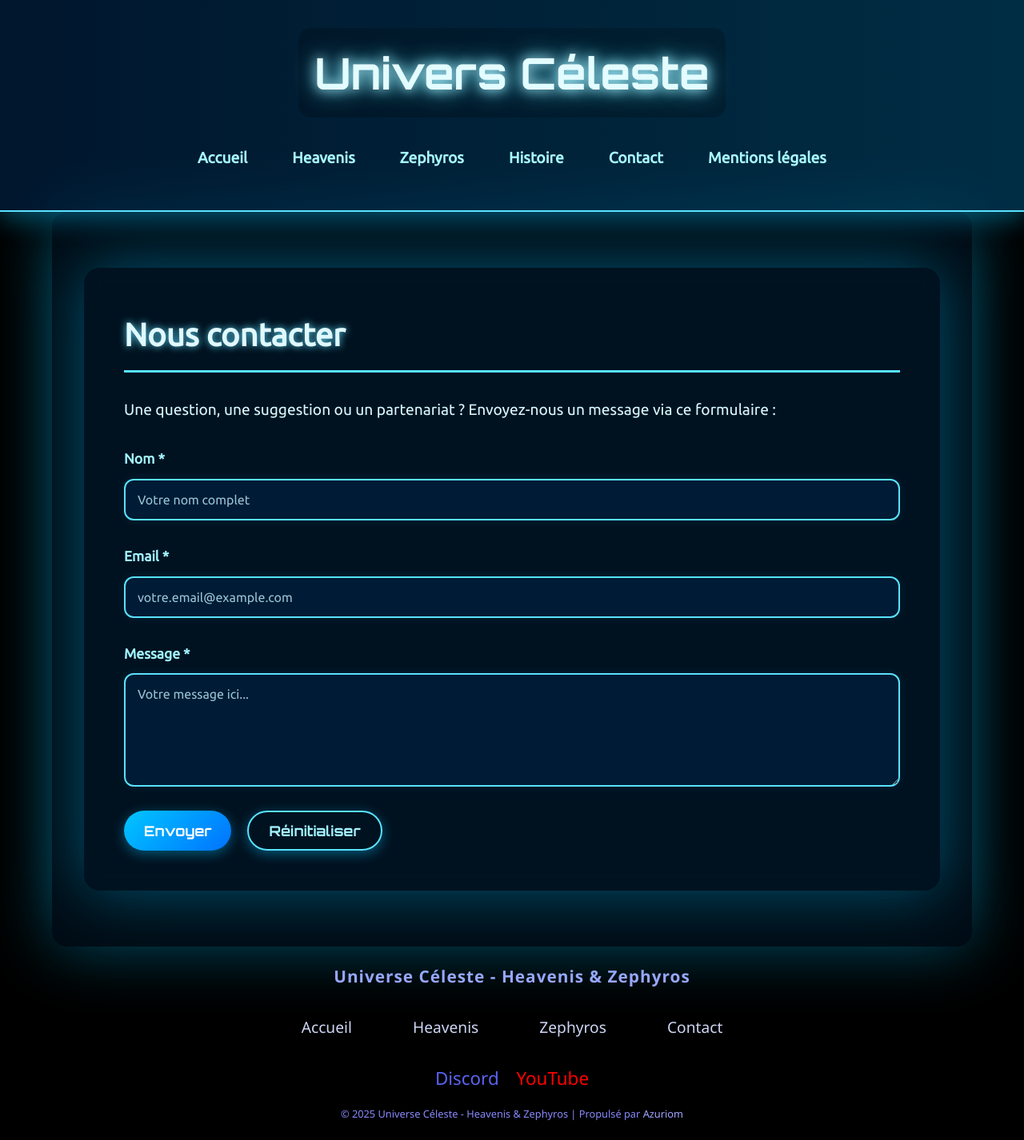
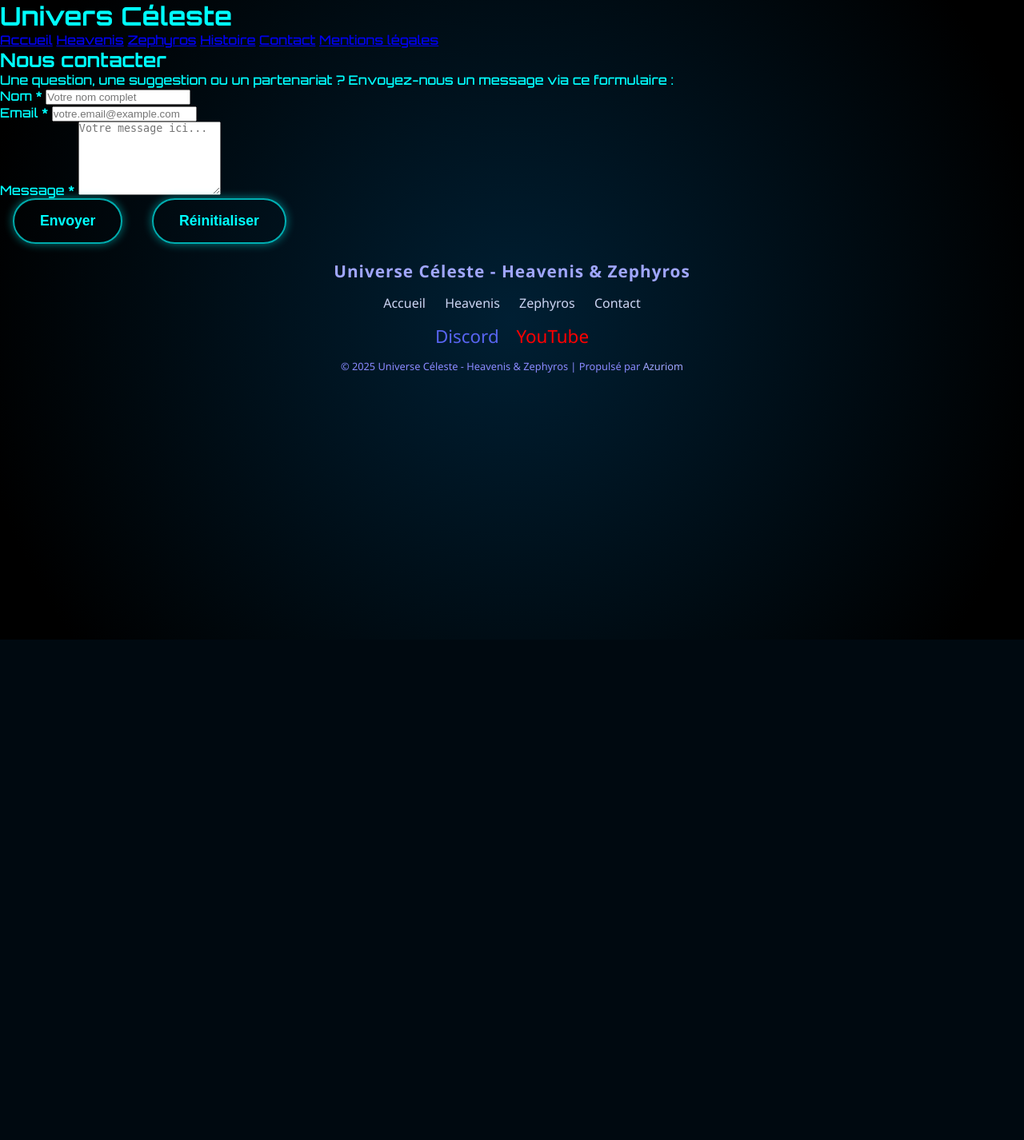
Before and after one commit to cedmystyx/heavenis, a PHP site: page /contact.html in a window 1280 px wide. Shown: the whole page at 80% size. After the commit the page ends 800 px from the top, so only its background shows below. Run offline with PHP 8.4, Linux system fonts and the light colour scheme; some libraries are stand-ins or nearby versions.

Commit message:
Update style.css

```diff
--- a/style.css
+++ b/style.css
@@ -1,371 +1,163 @@
-/* ----- VARIABLES CSS ----- */
-:root {
-    --main-bg: linear-gradient(145deg, #020d19, #0a1c2e);
-    --header-glow-start: #a8f0ff;
-    --header-glow-end: #c5faff;
-    --header-shadow-start: #70e0ff;
-    --header-shadow-end: #5ad3f2;
-    --header-text-color: #e3fcff;
-    --header-bg-gradient: linear-gradient(to right, rgba(0, 30, 60, 0.75), rgba(0, 45, 75, 0.75), rgba(0, 60, 90, 0.75));
-    --border-accent: #58e3ff;
-    --form-bg: rgba(0, 30, 60, 0.75);
-    --btn-gradient: linear-gradient(135deg, #00c6ff, #0072ff);
-    --btn-gradient-hover: linear-gradient(135deg, #00d4ff, #008cff);
-    --text-main: #d7f9ff;
-    --text-secondary: #a2f4ff;
-    --text-placeholder: #bdefffcc;
-    --shadow-main: rgba(0, 195, 255, 0.4);
-    --shadow-hover: rgba(0, 225, 255, 0.6);
-    --font-title: 'Orbitron', sans-serif;
-    --font-base: 'Ubuntu', sans-serif;
-}
+/* Police */
+@import url('https://fonts.googleapis.com/css2?family=Orbitron:wght@700&display=swap');
 
-/* ----- POLICES ----- */
-@import url('https://fonts.googleapis.com/css2?family=Orbitron:wght@500;800&family=Ubuntu&display=swap');
-
-/* ----- RESET ET BASE ----- */
+/* Reset */
 * {
   margin: 0;
   padding: 0;
   box-sizing: border-box;
-    scroll-behavior: smooth;
 }
 
-body {
-    font-family: var(--font-base);
-    background: #000000;
-    color: #f0faff;
-    min-height: 100vh;
-    line-height: 1.7;
-    overflow-x: hidden;
-    transition: background 0.6s ease, color 0.3s ease;
-    background-size: cover;
-    background-attachment: fixed;
+/* Base */
+html, body {
+  height: 100%;
+  background: radial-gradient(circle at center, #001f33 0%, #000000 90%);
+  font-family: 'Orbitron', monospace;
+  overflow: hidden;
+  cursor: crosshair;
+  color: #0ff;
+  user-select: none;
 }
 
-/* ----- EN-TÊTE ----- */
-header {
-    background: var(--header-bg-gradient);
-    padding: 35px 20px;
-    box-shadow: 0 8px 30px var(--shadow-main);
-    text-align: center;
-    position: sticky;
-    top: 0;
-    z-index: 1000;
-    border-bottom: 2px solid var(--border-accent);
-    backdrop-filter: blur(8px);
+/* Canvas container */
+#canvas-container {
+  position: fixed;
+  inset: 0;
+  z-index: 0;
 }
 
-header h1 {
-    font-family: var(--font-title);
-    font-size: 3.4em;
-    color: var(--header-text-color);
-    text-shadow: 0 0 20px var(--header-shadow-start), 0 0 40px var(--header-shadow-end);
-    animation: glowPulse 3s infinite alternate;
-    background: rgba(0, 0, 0, 0.2);
-    padding: 10px 20px;
-    border-radius: 15px;
-    display: inline-block;
+/* Contenu principal */
+.content {
+  position: relative;
+  z-index: 10;
+  text-align: center;
+  padding: 3rem 1rem;
+  max-width: 900px;
+  margin: 0 auto;
+  top: 35vh;
+  animation: fadeInUp 2s ease forwards;
 }
 
-/* ----- ANIMATIONS HEADER ----- */
-@keyframes glowPulse {
-    0%   { text-shadow: 0 0 10px var(--header-glow-start), 0 0 20px var(--border-accent); }
-    100% { text-shadow: 0 0 25px var(--header-glow-end), 0 0 50px var(--border-accent); }
+/* Titre glitch */
+h1.glitch {
+  font-size: 4.5rem;
+  font-weight: 900;
+  position: relative;
+  color: #0ff;
+  letter-spacing: 10px;
+  user-select: none;
+  animation: flicker 3s infinite alternate;
 }
 
-/* ----- NAVIGATION ----- */
-nav {
-    margin-top: 20px;
-    display: flex;
-    justify-content: center;
-    flex-wrap: wrap;
-    gap: 12px;
+/* Glitch effets */
+h1.glitch::before,
+h1.glitch::after {
+  content: attr(data-text);
+  position: absolute;
+  left: 0; top: 0;
+  width: 100%;
+  opacity: 0.7;
+  clip-path: polygon(0 0, 100% 0, 100% 45%, 0 45%);
 }
 
-nav a {
-    color: #a8faff;
-    text-decoration: none;
-    margin: 0;
-    font-weight: bold;
-    font-size: 1.2em;
-    padding: 12px 20px;
-    border-radius: 30px;
-    transition: all 0.4s ease;
-    border: 2px solid transparent;
-    white-space: nowrap;
-    box-sizing: border-box;
+h1.glitch::before {
+  left: 2px;
+  text-shadow: -2px 0 #0ff;
+  animation: glitchTop 3s infinite alternate;
 }
 
-nav a:hover {
-    background: rgba(255, 255, 255, 0.1);
-    color: #ffffff;
-    border-color: var(--border-accent);
-    box-shadow: 0 0 15px var(--shadow-hover);
+h1.glitch::after {
+  left: -2px;
+  top: 2px;
+  text-shadow: -2px 0 #f0f;
+  animation: glitchBottom 3s infinite alternate;
 }
 
-/* ----- CONTENU PRINCIPAL ----- */
-main {
-    padding: 70px 40px;
-    max-width: 1150px;
-    margin: auto;
-    background: rgba(0, 20, 35, 0.6);
-    border-radius: 20px;
-    box-shadow: 0 0 80px var(--shadow-main);
-    backdrop-filter: blur(14px);
-    animation: fadeIn 1s ease-in-out;
+/* Sous-titre */
+.subtitle {
+  font-size: 1.5rem;
+  margin-top: 15px;
+  color: #55ffffcc;
+  text-shadow: 0 0 8px #00ffffaa;
+  user-select: none;
 }
 
-@keyframes fadeIn {
-    from { opacity: 0; transform: translateY(30px); }
-    to { opacity: 1; transform: translateY(0); }
-}
-
-h2 {
-    color: #e0f9ff;
-    font-size: 2.5em;
-    margin-bottom: 30px;
-    border-bottom: 3px solid var(--border-accent);
-    padding-bottom: 10px;
-    text-shadow: 0 0 10px var(--header-shadow-end);
-}
-
-p, li {
-    font-size: 1.2em;
-    margin-bottom: 20px;
-    color: var(--text-main);
-}
-
-.footer-celeste {
-  background: linear-gradient(145deg, rgba(25, 10, 50, 0.95), rgba(10, 5, 30, 0.95));
-  backdrop-filter: blur(6px);
-  color: #cfd9ff;
-  padding: 40px 20px 20px;
-  border-top: 2px solid rgba(180, 200, 255, 0.1);
-  font-family: 'Ubuntu', sans-serif;
-}
-
-.footer-wrapper {
-  display: flex;
-  flex-wrap: wrap;
-  justify-content: space-between;
-  gap: 30px;
-  max-width: 1200px;
-  margin: 0 auto;
-}
-
-.footer-column {
-  flex: 1 1 250px;
-}
-
-.footer-column h3,
-.footer-column h4 {
-  color: #e0eaff;
-  font-family: 'Orbitron', sans-serif;
-  margin-bottom: 10px;
-}
-
-.footer-column ul {
-  list-style: none;
-  padding: 0;
-  margin: 0;
-}
-
-.footer-column ul li {
-  margin-bottom: 8px;
-}
-
-.footer-column a {
-  color: #c0d0ff;
-  text-decoration: none;
-  transition: color 0.3s ease;
-}
-
-.footer-column a:hover {
-  color: #88ccff;
-}
-
-.footer-social-icons {
-  display: flex;
-  gap: 15px;
-  font-size: 1.6em;
-}
-
-.footer-social-icons a {
-  color: #c0d0ff;
-  transition: transform 0.3s, color 0.3s;
-}
-
-.footer-social-icons a:hover {
-  color: #ffffff;
-  transform: scale(1.2);
-}
-
-.footer-bottom {
-  text-align: center;
-  margin-top: 30px;
-  font-size: 0.9em;
-  color: #999;
-}
-
-/* ----- RESPONSIVE DESIGN ----- */
-@media (max-width: 1024px) {
-    main {
-        padding: 50px 30px;
-    }
-    header h1 {
-        font-size: 2.8em;
-        padding: 8px 16px;
-    }
-    nav a {
-        font-size: 1.1em;
-        padding: 10px 16px;
-    }
-    .theme-selector {
-        top: 15px;
-        right: 15px;
-        padding: 10px 16px;
-        max-width: 80vw;
-    }
-}
-
-@media (max-width: 768px) and (min-width: 481px) {
-    header h1 {
-        font-size: 2.5em;
-        padding: 8px 14px;
-    }
-    nav {
-        gap: 10px;
-    }
-    nav a {
-        font-size: 1em;
-        padding: 8px 14px;
-    }
-    main {
-        padding: 40px 25px;
-        max-width: 95%;
-        border-radius: 15px;
-    }
-    .theme-selector {
-        /* continue selon besoin */
-    }
-}
-
-/* ----- FORMULAIRE DE CONTACT ----- */
-.contact-section {
-    background: rgba(0, 20, 35, 0.7);
-    padding: 50px;
-    border-radius: 20px;
-    box-shadow: 0 0 80px var(--shadow-main);
-    backdrop-filter: blur(10px);
-    animation: fadeIn 1s ease-in-out;
-}
-
-.contact-form {
-    display: flex;
-    flex-direction: column;
-    gap: 30px;
-    margin-top: 30px;
-}
-
-.form-group {
-    display: flex;
-    flex-direction: column;
-}
-
-.form-group label {
-    font-weight: bold;
-    margin-bottom: 10px;
-    color: var(--text-secondary);
-    font-size: 1.1em;
-}
-
-.form-group input,
-.form-group textarea {
-    background: var(--form-bg);
-    border: 2px solid var(--border-accent);
-    border-radius: 12px;
-    padding: 15px;
-    font-size: 1em;
-    color: var(--text-main);
-    font-family: var(--font-base);
-    box-shadow: 0 0 12px rgba(0, 195, 255, 0.1);
-    transition: border 0.3s, box-shadow 0.3s;
-}
-
-.form-group input::placeholder,
-.form-group textarea::placeholder {
-    color: var(--text-placeholder);
-}
-
-.form-group input:focus,
-.form-group textarea:focus {
-    outline: none;
-    border-color: var(--header-glow-start);
-    box-shadow: 0 0 20px var(--shadow-hover);
-}
-
-.form-actions {
-    display: flex;
-    gap: 20px;
-    flex-wrap: wrap;
-    justify-content: flex-start;
+/* Boutons */
+.buttons {
+  margin-top: 2rem;
 }
 
 .btn {
-    background: var(--btn-gradient);
-    color: white;
-    padding: 12px 25px;
-    font-size: 1.1em;
-    font-weight: bold;
-    border: none;
-    border-radius: 30px;
+  padding: 1rem 2rem;
+  margin: 0 1rem;
+  border: 2px solid #00ffffaa;
+  border-radius: 40px;
+  background: transparent;
+  color: #0ff;
+  font-size: 1.1rem;
+  font-weight: 700;
+  text-decoration: none;
+  user-select: none;
+  transition: all 0.3s ease;
+  display: inline-block;
   cursor: pointer;
-    transition: background 0.3s ease, transform 0.2s;
-    font-family: var(--font-title);
-    box-shadow: 0 4px 15px var(--shadow-main);
+  box-shadow: 0 0 12px #00ffff77;
 }
 
-.btn:hover {
-    background: var(--btn-gradient-hover);
-    transform: translateY(-2px);
-    box-shadow: 0 6px 20px var(--shadow-hover);
+.btn:hover, .btn:focus {
+  background: #00ffff44;
+  box-shadow: 0 0 20px #00ffffbb;
+  outline: none;
 }
 
-.btn-secondary {
-    background: transparent;
-    color: var(--text-secondary);
-    border: 2px solid var(--border-accent);
+.btn-primary {
+  border-color: #f0f;
+  color: #f0f;
+  box-shadow: 0 0 20px #f0f7;
 }
 
-.btn-secondary:hover {
-    background: rgba(0, 195, 255, 0.1);
+.btn-primary:hover, .btn-primary:focus {
+  background: #f0f45544;
+  box-shadow: 0 0 30px #f0f7;
 }
 
-.form-feedback {
-    margin-top: 20px;
-    color: var(--text-secondary);
-    font-size: 1em;
-    background: rgba(0, 50, 80, 0.6);
-    padding: 15px 20px;
-    border-radius: 12px;
-    border-left: 5px solid var(--border-accent);
-    display: none;
+/* Animations */
+@keyframes glitchTop {
+  0% { clip-path: polygon(0 0, 100% 0, 100% 45%, 0 45%); transform: translate(0); }
+  50% { clip-path: polygon(0 0, 100% 0, 100% 35%, 0 35%); transform: translate(-2px, -2px); }
+  100% { clip-path: polygon(0 0, 100% 0, 100% 45%, 0 45%); transform: translate(0); }
 }
 
-/* Responsive formulaire */
-@media (max-width: 600px) {
-    .contact-section {
-        padding: 30px 20px;
+@keyframes glitchBottom {
+  0% { clip-path: polygon(0 55%, 100% 55%, 100% 100%, 0 100%); transform: translate(0); }
+  50% { clip-path: polygon(0 45%, 100% 45%, 100% 90%, 0 90%); transform: translate(2px, 2px); }
+  100% { clip-path: polygon(0 55%, 100% 55%, 100% 100%, 0 100%); transform: translate(0); }
 }
 
-    .form-actions {
-        flex-direction: column;
-        gap: 15px;
+@keyframes flicker {
+  0%, 100% { opacity: 1; }
+  50% { opacity: 0.7; }
+}
+
+@keyframes fadeInUp {
+  0% { opacity: 0; transform: translateY(20px);}
+  100% { opacity: 1; transform: translateY(0);}
+}
+
+/* Responsive */
+@media (max-width: 600px) {
+  h1.glitch {
+    font-size: 2.8rem;
+    letter-spacing: 6px;
   }
 
   .btn {
-        width: 100%;
-        text-align: center;
+    padding: 0.8rem 1.6rem;
+    margin: 0 0.5rem;
+    font-size: 1rem;
+  }
+
+  .content {
+    top: 30vh;
   }
 }
```
Lines whose indentation alone changed are shown as unchanged.
